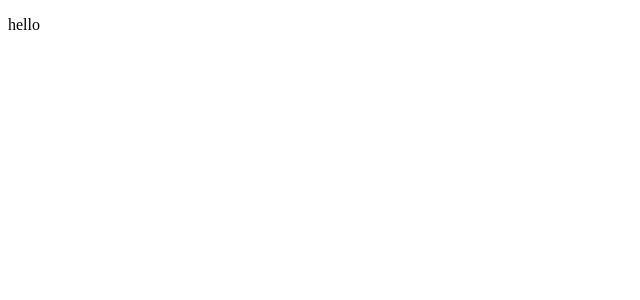
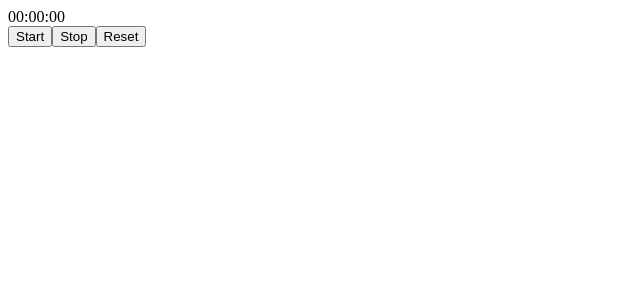
Before and after one commit to wespitia05/BroCodeReactJSStopWatch, a React (Vite) app in the folder my-react-app-stopwatch/: page / in a window 1280 px wide. Shown: the top 300 px of the page, without its empty margins (0-640 px from the left). Built offline with nearby package versions, Linux system fonts and the light colour scheme.

Commit message:
html elements complete

```diff
--- a/my-react-app-stopwatch/src/StopWatch.jsx
+++ b/my-react-app-stopwatch/src/StopWatch.jsx
@@ -34,11 +34,18 @@
 
     // this function will handle formatting the time
     function formatTime() {
-
+        return `00:00:00`;
     }
 
     return(
-        <p>hello</p>
+        <div className="stopwatch">
+            <div className="display">{formatTime()}</div>
+            <div className="controls">
+                <button className="start-button" onClick={start}>Start</button>
+                <button className="stop-button" onClick={stop}>Stop</button>
+                <button className="reset-button" onClick={reset}>Reset</button>
+            </div>
+        </div>
     );
 }
 
```
